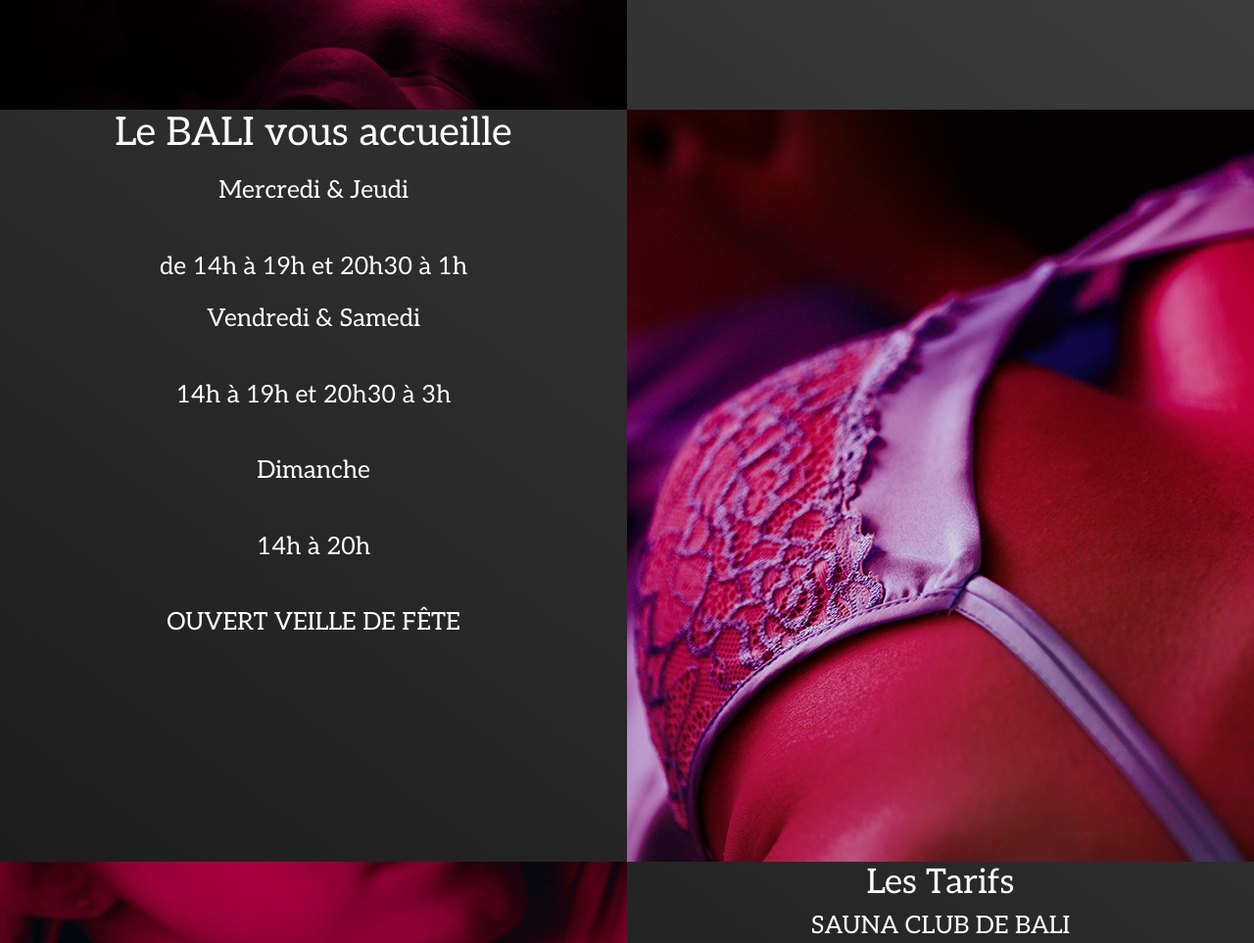
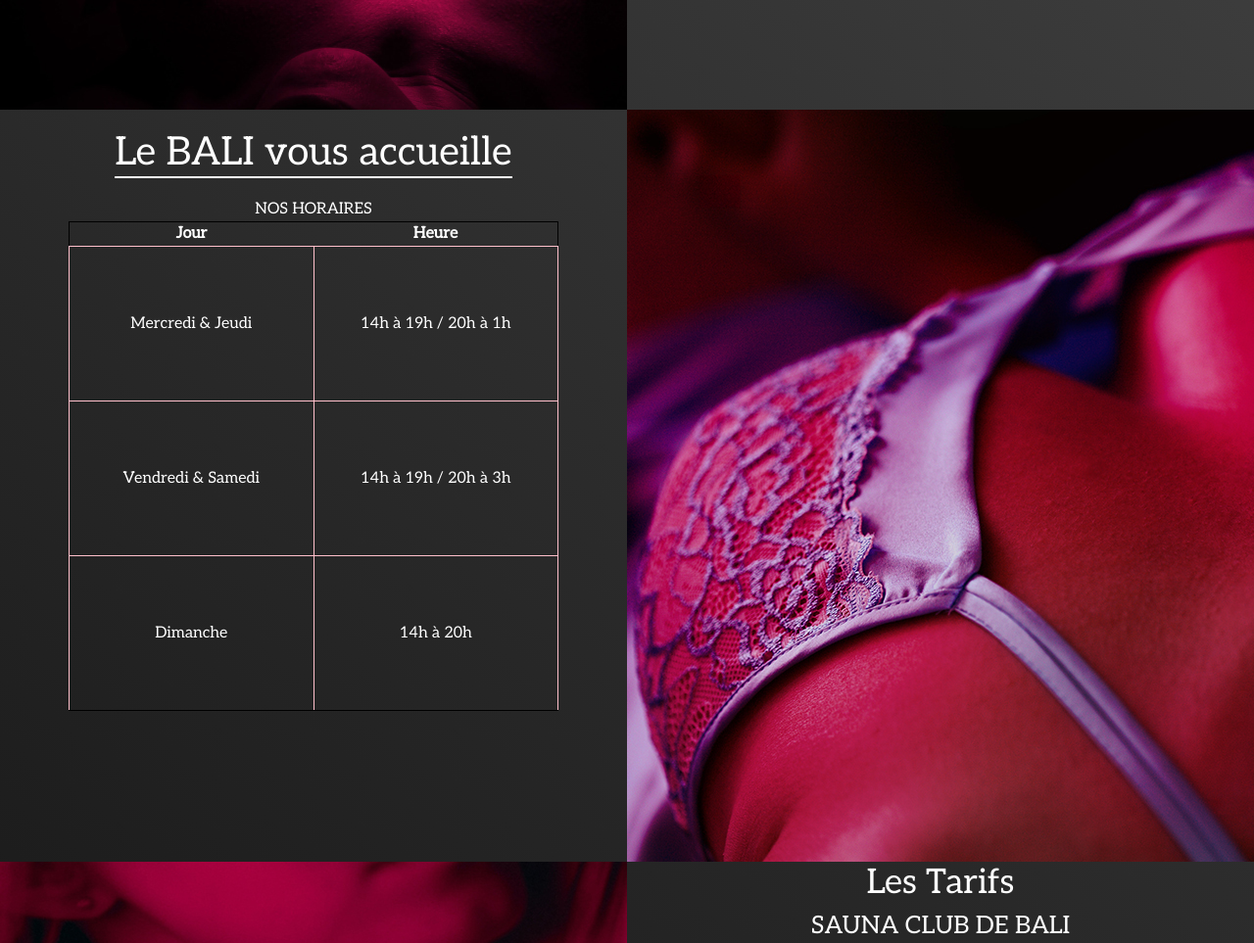
Before and after one commit to ToshhM/Club, a plain HTML site: page index.html in a window 1280 px wide. Shown: the part 1424-2387 px from the top of the page at 98% size. Drawn offline with nearby package versions, Linux system fonts and the light colour scheme.

Commit message:
Horaires

```diff
--- a/index.html
+++ b/index.html
@@ -64,21 +64,37 @@
     <div class="horaire">
         <div class="image2 reveal">
         <div id="titre2">
-            <h1 style="text-align: center;"> Le BALI vous accueille </h1>
+            <h1 style="text-align: center; border-bottom: 2px solid white; margin:20px;"> Le BALI vous accueille </h1>
             <!--<h4 style="text-align: center; margin-left: 250px;">Retrouvez nous chaque semaines</h4>-->
         </div>
+        <caption>NOS HORAIRES</caption>
+        <table>
 
-            <p style="text-align: center;font-size: 25px; line-height: 1.6;"></p>
-            <p style="text-align: center; font-size: 25px;" > Mercredi & Jeudi</p><br>
-            <p style="text-align: center; font-size: 25px;"> de 14h à 19h et 20h30 à 1h</span><br>
+            <thead> <!-- En-tête du tableau -->
 
-           <p style="text-align: center; font-size: 25px;">  Vendredi & Samedi </p> <br>
-            <p style="text-align: center; font-size: 25px;"> 14h à 19h et 20h30 à 3h</p><br>
+                <tr>
+                    <th>Jour</th>
+                    <th>Heure</th>
+                   <!--  <th>Pays</th>-->
+                </tr>
+            </thead>
 
-         <p style="text-align: center; font-size: 25px;"> Dimanche </p> <br>
-          <p style="text-align: center; font-size: 25px;">  14h à 20h </p> <br>
-
-            <p style="text-align: center; font-size: 25px;"> OUVERT VEILLE DE FÊTE</p>
+            <tbody> <!-- Corps du tableau -->
+                <tr>
+                    <td>Mercredi & Jeudi</td>
+                    <td>14h à 19h / 20h à 1h</td>
+                </tr>
+                <tr>
+                    <td>Vendredi & Samedi</td>
+                    <td>14h à 19h / 20h à 3h</td>
+                </tr>
+                <tr>
+                    <td>Dimanche</td>
+                    <td>14h à 20h</td>
+                </tr>
+                <tr>
+            </tbody>
+         </table>
         </div>
         <div class="box2"></div>
     </div>
--- a/style.css
+++ b/style.css
@@ -14,67 +14,7 @@ filter: progid:DXImageTransform.Microsoft.gradient(startColorstr="#020202",endCo
     font-family: robo;
     font-size: 35px;
 }
-/*
-nav{
-    position: relative;
-    width: auto;
-    height: 50px;
-    border-radius: 8px;
-    background: rgb(2,2,2);
-    background: -moz-linear-gradient(36deg, rgba(2,2,2,1) 0%, rgba(85,85,85,1) 100%);
-    background: -webkit-linear-gradient(36deg, rgba(2,2,2,1) 0%, rgba(85,85,85,1) 100%);
-    background: linear-gradient(36deg, rgba(2,2,2,1) 0%, rgba(85,85,85,1) 100%);
-    filter: progid:DXImageTransform.Microsoft.gradient(startColorstr="#020202",endColorstr="#555555",GradientType=1);
-    font-size: 0;
-    box-shadow: 0 2px 3px 0 rgba(0,0,0, .1);
-}
-nav a{
-    font-size: 15px;
-    text-transform: uppercase;
-    color: white;
-    text-decoration: none;
-    line-height: 50px;
-    position: relative;
-    z-index: 1;
-    display: inline-block;
-    text-align: center;
-}
-nav .animation{
-    position: absolute;
 
-}
-a:nth-child(1){
- width: 500px;
-}
-nav .start-home, a:nth-child(1):hover~.animation{
-    width: 100px;
-    left: 0;
-}
-a:nth-child(2){
- width: 110px;
-}
-nav .start-home, a:nth-child(2):hover~.animation{
-    width: 100px;
-    left: 110px;
-}
-a:nth-child(3){
- width: 140px;
-}
-nav .start-home, a:nth-child(3):hover~.animation{
-    width: 100px;
-    left: 140px;
-}
-a:nth-child(4){
- width: 140px;
-}
-nav .start-home, a:nth-child(4):hover~.animation{
-    width: 100px;
-    left: 310px;
-}
-a:nth-child(5){
- width: 140px;
-}
-*/
 .accueil{
     height: 768px;
     width: auto;
@@ -138,12 +78,33 @@ a:nth-child(5){
     display: flex;
     height: 768px;
     width: auto;
+}
+table {
 
-}
+    border-width:1px;
+    border-style:solid;
+    border-color:black;
+    width:500px;
+    height: 500px;
+
+    }
+    thead{
+        text-align: center;
+    }
+   td {
+    border-width:1px;
+    border-style:solid;
+    border-color:pink;
+    width:50%;
+    text-align: center;
+    }
 
 .image2{
     width: 50%;
     height: 100%;
+    display: flex;
+    align-items: center;
+    flex-direction: column;
 
 }
 .box2{
```
